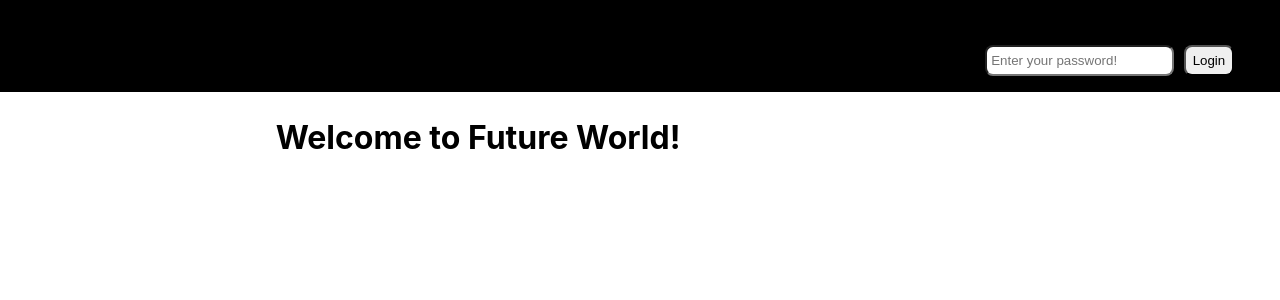
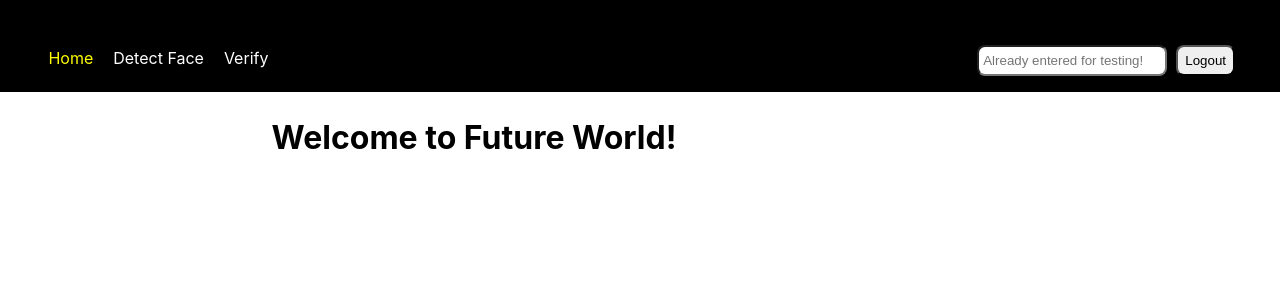
Before and after one commit to fun-projects-library/Face_Recognition, a React (Create React App) app: page / in a window 1280 px wide. Shown: the top 300 px of the page. Built offline with nearby package versions, Linux system fonts and the light colour scheme; no server answers.

Commit message:
Password disabled

```diff
--- a/src/components/NavBar/NavBar.js
+++ b/src/components/NavBar/NavBar.js
@@ -6,7 +6,7 @@ export default class NavBar extends Component {
     constructor(props){
         super(props);
         this.state = {
-            loggedIn: false,
+            loggedIn: true,
             password: "",
             warning: false
         }
@@ -50,7 +50,7 @@ export default class NavBar extends Component {
 
 
                     <div id="loginDiv">
-                        <input type="password" placeholder="Enter your password!" id="loginInput" onChange={this.handleChange} value={this.state.password} onKeyUp={(e)=> {return e.key === "Enter" && this.state.loggedIn === false ? this.LoginFunc() : ""}}></input>
+                        <input type="password" placeholder="Already entered for testing!" id="loginInput" onChange={this.handleChange} value={this.state.password} onKeyUp={(e)=> {return e.key === "Enter" && this.state.loggedIn === false ? this.LoginFunc() : ""}}></input>
                         <button type="button" id="loginBtn" onClick={this.LoginFunc}>{this.state.loggedIn ? "Logout" : "Login"}</button>
                     </div>
 
```
